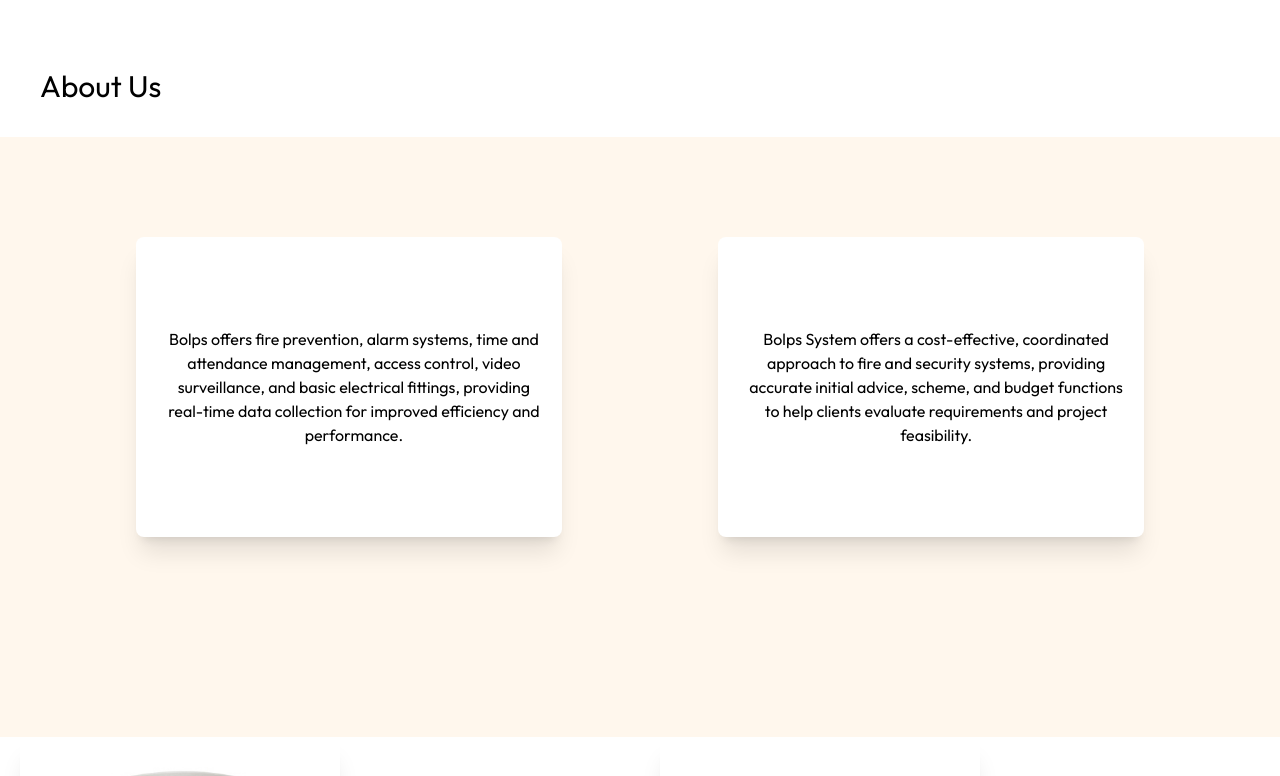
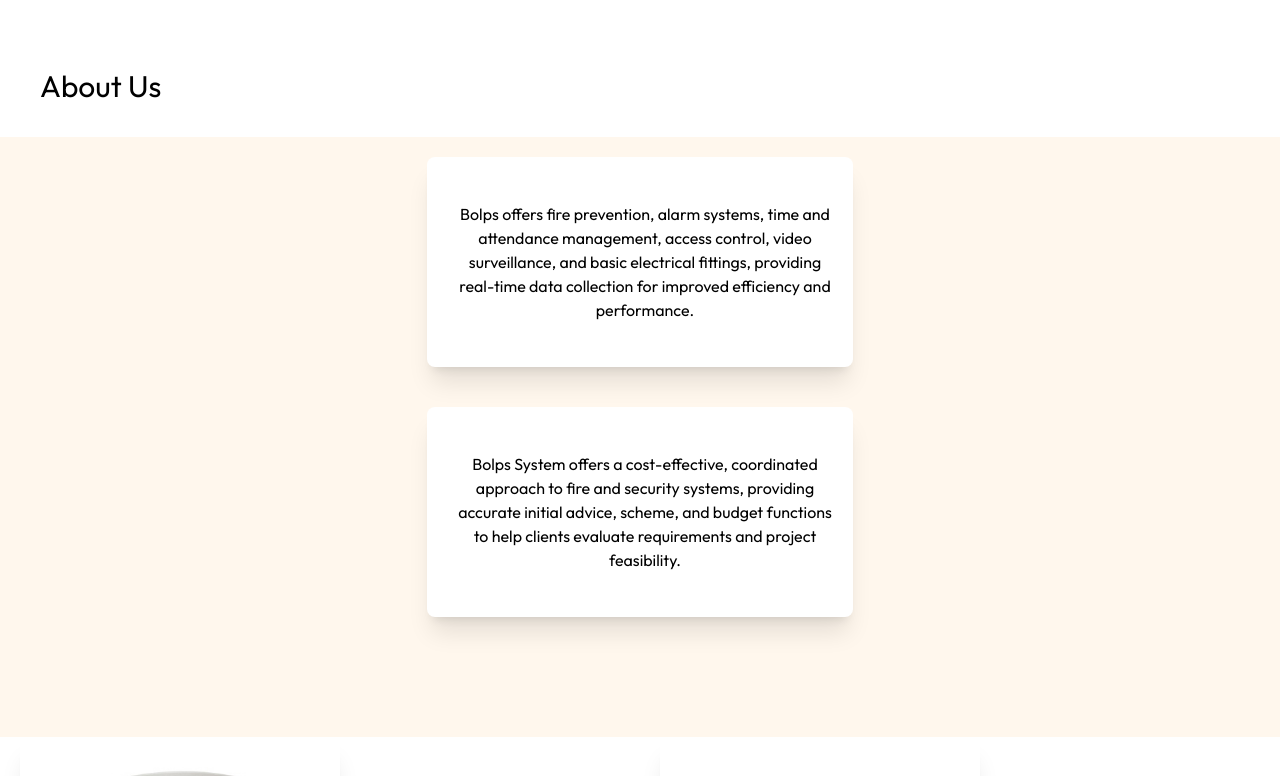
Before and after one commit to David-s197/Bolps-website, a React (Vite) app in the folder client/my-react-app/: page / in a window 1280 px wide. Shown: the part 760-1536 px from the top of the page. Built offline with nearby package versions, Linux system fonts and the light colour scheme.

Commit message:
css-fix6

```diff
--- a/client/my-react-app/src/index.css
+++ b/client/my-react-app/src/index.css
@@ -70,7 +70,7 @@ hero-txt p {
 }
 
 .cardholder{
-  @apply grid place-content-center sm:flex sm:items-center sm:justify-evenly w-screen sm:h-[500px] h-[600px]
+  @apply flex flex-col items-center justify-evenly sm:flex sm:items-center sm:justify-evenly w-screen sm:h-[500px] h-[600px]
 }
 
 .carousel{
```
